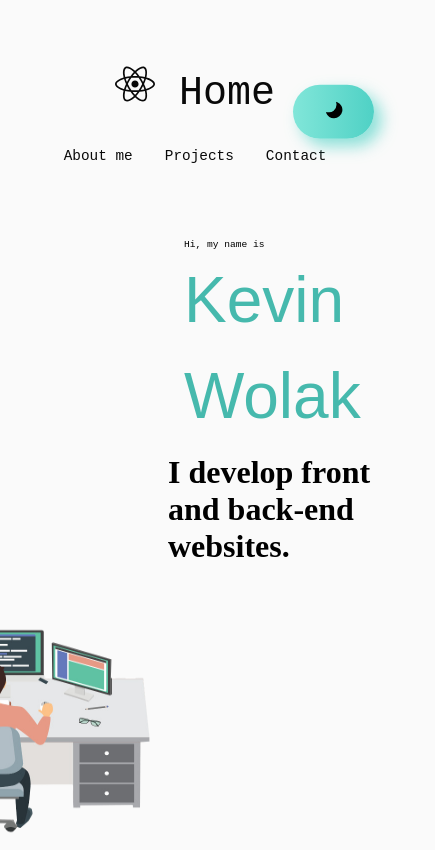
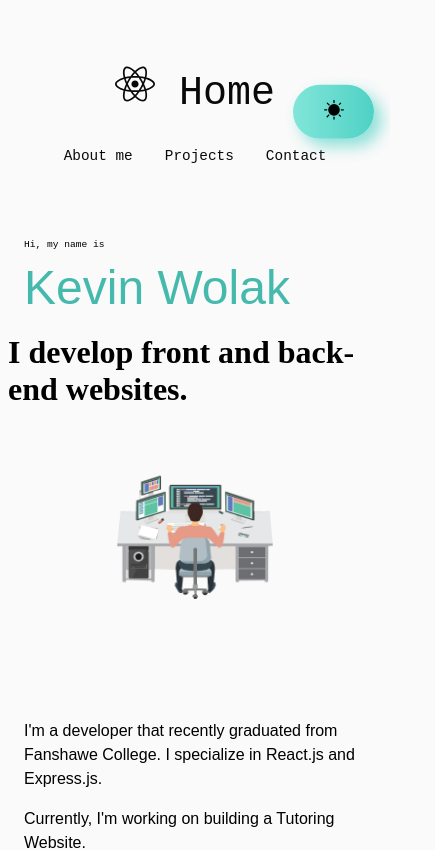
Before and after one commit to KevinWolak/KevinWolak.github.io, a React (Vite) app: page / in a window 390 px wide. Shown: the top 850 px of the page, 435 px wide, since content can reach past the window. Built offline with nearby package versions, Linux system fonts and the light colour scheme.

Commit message:
updated themeToggle function

```diff
--- a/src/NavBar/Navbar.jsx
+++ b/src/NavBar/Navbar.jsx
@@ -2,29 +2,9 @@ import React, { useState, useEffect, useRef } from "react";
 import "./Navbar.css";
 import { Link, useMatch, useResolvedPath } from "react-router-dom";
 import { FaReact } from "react-icons/fa";
+import ThemeToggle from "./ThemeToggle";
 
 const Navbar = () => {
-  const [darkThemeEnabled, setDarkThemeEnabled] = useState(
-    localStorage.getItem("darkThemeEnabled") === "true"
-  );
-  const toggleButtonRef = useRef(null);
-
-  function toggleTheme() {
-    const newDarkThemeEnabled = !darkThemeEnabled;
-    document.body.classList.toggle("dark-mode", newDarkThemeEnabled);
-    document
-      .querySelectorAll('link[rel="stylesheet"]')
-      .forEach((item) => (item.disabled = !newDarkThemeEnabled));
-    localStorage.setItem("darkThemeEnabled", newDarkThemeEnabled);
-    setDarkThemeEnabled(newDarkThemeEnabled);
-  }
-
-  if (localStorage.getItem("darkThemeEnabled") === "true") {
-    document.body.classList.add("dark-mode");
-  } else {
-    document.body.classList.remove("dark-mode");
-  }
-
   return (
     <nav id="nav">
       <ul>
@@ -35,33 +15,7 @@ const Navbar = () => {
         <CustomLink to="/project"> Projects </CustomLink>
         <CustomLink to="/contact"> Contact </CustomLink>
       </ul>
-      <button
-        className="theme-button"
-        id="dark-mode-toggle"
-        ref={toggleButtonRef}
-        onClick={toggleTheme}
-      >
-        <div>
-          <svg
-            width="20"
-            height="20"
-            xmlns="http://www.w3.org/2000/svg"
-            viewBox="0 0 24 24"
-          >
-            {darkThemeEnabled ? (
-              <path
-                className="sun "
-                d="M12 17.5a5.5 5.5 0 1 0 0-11 5.5 5.5 0 0 0 0 11zm0 1.5a7 7 0 1 0 0-14 7 7 0 0 0 0 14zm12-7a.8.8 0 0 1-.8.8h-2.4a.8.8 0 0 1 0-1.6h2.4a.8.8 0 0 1 .8.8zM4 12a.8.8 0 0 1-.8.8H.8a.8.8 0 0 1 0-1.6h2.5a.8.8 0 0 1 .8.8zm16.5-8.5a.8.8 0 0 1 0 1l-1.8 1.8a.8.8 0 0 1-1-1l1.7-1.8a.8.8 0 0 1 1 0zM6.3 17.7a.8.8 0 0 1 0 1l-1.7 1.8a.8.8 0 1 1-1-1l1.7-1.8a.8.8 0 0 1 1 0zM12 0a.8.8 0 0 1 .8.8v2.5a.8.8 0 0 1-1.6 0V.8A.8.8 0 0 1 12 0zm0 20a.8.8 0 0 1 .8.8v2.4a.8.8 0 0 1-1.6 0v-2.4a.8.8 0 0 1 .8-.8zM3.5 3.5a.8.8 0 0 1 1 0l1.8 1.8a.8.8 0 1 1-1 1L3.5 4.6a.8.8 0 0 1 0-1zm14.2 14.2a.8.8 0 0 1 1 0l1.8 1.7a.8.8 0 0 1-1 1l-1.8-1.7a.8.8 0 0 1 0-1z"
-              />
-            ) : (
-              <path
-                className="moon"
-                d="M16.5 6A10.5 10.5 0 0 1 4.7 16.4 8.5 8.5 0 1 0 16.4 4.7l.1 1.3zm-1.7-2a9 9 0 0 1 .2 2 9 9 0 0 1-11 8.8 9.4 9.4 0 0 1-.8-.3c-.4 0-.8.3-.7.7a10 10 0 0 0 .3.8 10 10 0 0 0 9.2 6 10 10 0 0 0 4-19.2 9.7 9.7 0 0 0-.9-.3c-.3-.1-.7.3-.6.7a9 9 0 0 1 .3.8z"
-              />
-            )}
-          </svg>
-        </div>
-      </button>
+      <ThemeToggle />
     </nav>
   );
 };
--- /dev/null
+++ b/src/NavBar/ThemeToggle.jsx
@@ -0,0 +1,57 @@
+import React, { useEffect, useState, useRef } from "react";
+
+export default function ThemeToggle() {
+  const [darkThemeEnabled, setDarkThemeEnabled] = useState(
+    localStorage.getItem("darkThemeEnabled") === "true"
+  );
+  const toggleButtonRef = useRef(null);
+
+  function toggleTheme() {
+    const newDarkThemeEnabled = !darkThemeEnabled;
+    document.body.classList.toggle("dark-mode", newDarkThemeEnabled);
+    document
+      .querySelectorAll('link[rel="stylesheet"]')
+      .forEach((item) => (item.disabled = !newDarkThemeEnabled));
+    localStorage.setItem(
+      "darkThemeEnabled",
+      newDarkThemeEnabled ? "true" : "false"
+    );
+    setDarkThemeEnabled(newDarkThemeEnabled);
+  }
+
+  if (localStorage.getItem("darkThemeEnabled") === "true") {
+    document.body.classList.add("dark-mode");
+  } else {
+    document.body.classList.remove("dark-mode");
+  }
+
+  return (
+    <button
+      className="theme-button"
+      id="dark-mode-toggle"
+      onClick={toggleTheme}
+      ref={toggleButtonRef}
+    >
+      <div>
+        <svg
+          width="20"
+          height="20"
+          xmlns="http://www.w3.org/2000/svg"
+          viewBox="0 0 24 24"
+        >
+          {true ? (
+            <path
+              className="sun "
+              d="M12 17.5a5.5 5.5 0 1 0 0-11 5.5 5.5 0 0 0 0 11zm0 1.5a7 7 0 1 0 0-14 7 7 0 0 0 0 14zm12-7a.8.8 0 0 1-.8.8h-2.4a.8.8 0 0 1 0-1.6h2.4a.8.8 0 0 1 .8.8zM4 12a.8.8 0 0 1-.8.8H.8a.8.8 0 0 1 0-1.6h2.5a.8.8 0 0 1 .8.8zm16.5-8.5a.8.8 0 0 1 0 1l-1.8 1.8a.8.8 0 0 1-1-1l1.7-1.8a.8.8 0 0 1 1 0zM6.3 17.7a.8.8 0 0 1 0 1l-1.7 1.8a.8.8 0 1 1-1-1l1.7-1.8a.8.8 0 0 1 1 0zM12 0a.8.8 0 0 1 .8.8v2.5a.8.8 0 0 1-1.6 0V.8A.8.8 0 0 1 12 0zm0 20a.8.8 0 0 1 .8.8v2.4a.8.8 0 0 1-1.6 0v-2.4a.8.8 0 0 1 .8-.8zM3.5 3.5a.8.8 0 0 1 1 0l1.8 1.8a.8.8 0 1 1-1 1L3.5 4.6a.8.8 0 0 1 0-1zm14.2 14.2a.8.8 0 0 1 1 0l1.8 1.7a.8.8 0 0 1-1 1l-1.8-1.7a.8.8 0 0 1 0-1z"
+            />
+          ) : (
+            <path
+              className="moon"
+              d="M16.5 6A10.5 10.5 0 0 1 4.7 16.4 8.5 8.5 0 1 0 16.4 4.7l.1 1.3zm-1.7-2a9 9 0 0 1 .2 2 9 9 0 0 1-11 8.8 9.4 9.4 0 0 1-.8-.3c-.4 0-.8.3-.7.7a10 10 0 0 0 .3.8 10 10 0 0 0 9.2 6 10 10 0 0 0 4-19.2 9.7 9.7 0 0 0-.9-.3c-.3-.1-.7.3-.6.7a9 9 0 0 1 .3.8z"
+            />
+          )}
+        </svg>
+      </div>
+    </button>
+  );
+}
--- a/src/components/Home.css
+++ b/src/components/Home.css
@@ -204,3 +204,44 @@ h2 {
   width: 400px;
   height: 300px;
 }
+
+@media screen and (max-width: 480px) {
+  /* Adjustments for smaller screens */
+  body {
+    font-size: 16px;
+  }
+
+  .intro p {
+    font-size: 1rem;
+  }
+
+  .name span {
+    font-size: 3rem;
+  }
+
+  img {
+    width: 100%;
+    height: auto;
+    margin: 2rem 0;
+    float: none;
+  }
+
+  .content {
+    margin: 0;
+  }
+
+  .button {
+    min-width: 180px;
+    font-size: 16px;
+    padding: 6px;
+  }
+
+  #modal > div {
+    max-width: 90%;
+  }
+
+  .weatherImage {
+    width: 100%;
+    height: auto;
+  }
+}
```
